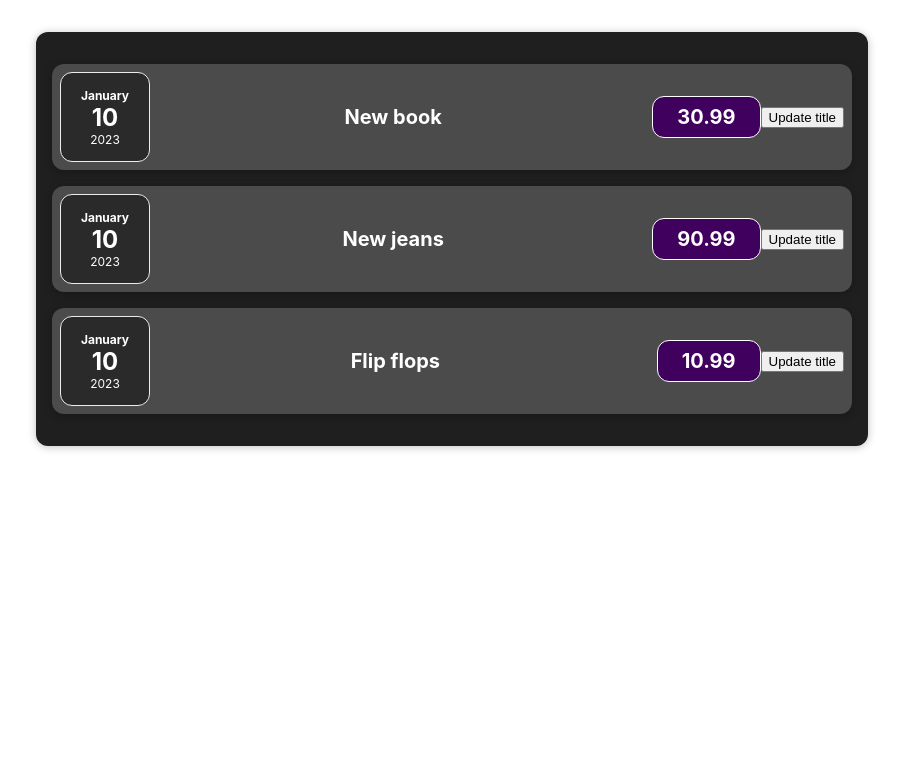
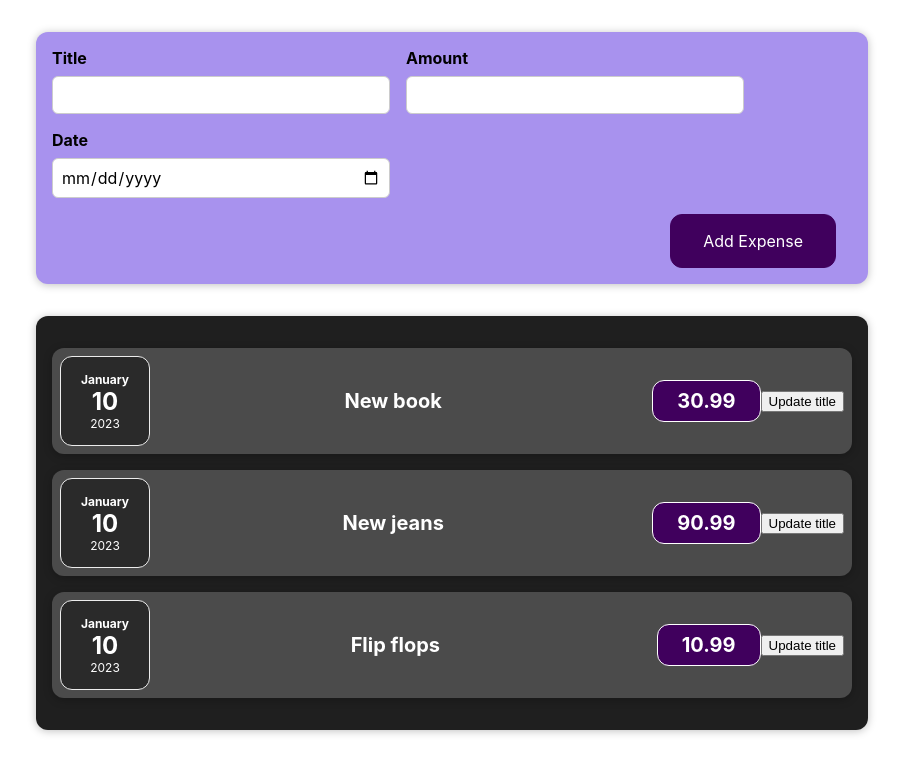
Before and after one commit to Paltser/react_project, a React (Create React App) app: page / in a window 1280 px wide. Shown: the top 774 px of the page, without its empty margins (188-1091 px from the left). Built offline with nearby package versions, Linux system fonts and the light colour scheme.

Commit message:
React ja vormitöötlus

```diff
--- a/src/App.js
+++ b/src/App.js
@@ -1,6 +1,6 @@
-import logo from './logo.svg';
 import './App.css';
 import Expenses from './components/Expenses/Expenses';
+import NewExpense from "./components/NewExpense/NewExpense";
 const App = () => {
     const expenses = [
         {
@@ -19,9 +19,15 @@
             price: 10.99,
         }
     ]
+
+    const addExpenseHandler = (expense) => {
+        console.log('In App.js')
+        console.log(expense)
+    }
     return (
         <div className="App">
-            <Expenses expenses={expenses} />
+            <NewExpense onAddExpense={addExpenseHandler}></NewExpense>
+            <Expenses expenses={expenses}></Expenses>
         </div>
     );
 }
--- /dev/null
+++ b/src/components/NewExpense/ExpenseForm.css
@@ -0,0 +1,26 @@
+.new-expense__controls {
+    display: flex;
+    flex-wrap: wrap;
+    gap: 1rem;
+    margin-bottom: 1rem;
+    text-align: left;
+}
+
+.new-expense__control label {
+    font-weight: bold;
+    margin-bottom: 0.5rem;
+    display: block;
+}
+
+.new-expense__control input {
+    font: inherit;
+    padding: 0.5rem;
+    border-radius: 6px;
+    border: 1px solid #ccc;
+    width: 20rem;
+    max-width: 100%;
+}
+
+.new-expense__actions {
+    text-align: right;
+}
--- /dev/null
+++ b/src/components/NewExpense/ExpenseForm.js
@@ -0,0 +1,53 @@
+import "./ExpenseForm.css";
+import React, {useState} from "react";
+
+const ExpenseForm = (props) => {
+    const [enteredTitle, setEnteredTitle] = useState('');
+    const [enteredAmount, setEnteredAmount] = useState('');
+    const [enteredDate, setEnteredDate] = useState('');
+    const titlechangeHandler = (event) => {
+        setEnteredTitle(event.target.value);
+    }
+    const amountchangeHandler = (event) => {
+        setEnteredAmount(event.target.value);
+    }
+    const datechangeHandler = (event) => {
+        setEnteredDate(event.target.value);
+    }
+    const submitHandler = (event) => {
+        event.preventDefault()
+        const expenseData = {
+            title: enteredTitle,
+            amount: enteredAmount,
+            date: new Date(enteredDate)
+        }
+        props.onSaveExpenseData(expenseData)
+        setEnteredTitle('')
+        setEnteredAmount('')
+        setEnteredDate('')
+
+    }
+    return (
+        <form onSubmit={submitHandler}>
+            <div className={'new-expense__controls'}>
+                <div className={'new-expense__control'}>
+                    <label>Title</label>
+                    <input type={'text'} onChange={titlechangeHandler} value={enteredTitle}/>
+                </div>
+                <div className={'new-expense__control'}>
+                    <label>Amount</label>
+                    <input type={'number'} min={'1'} step={'1'} onChange={amountchangeHandler} value={enteredAmount}/>
+                </div>
+                <div className={'new-expense__control'}>
+                    <label>Date</label>
+                    <input type={'date'} min={'2023-01-01'} max={'2025-12-31'} onChange={datechangeHandler}
+                           value={enteredDate}/>
+                </div>
+            </div>
+            <div className={'new-expense__actions'}>
+                <button type={'submit'}>Add Expense</button>
+            </div>
+        </form>
+    )
+}
+export default ExpenseForm;
--- /dev/null
+++ b/src/components/NewExpense/NewExpense.css
@@ -0,0 +1,38 @@
+.new-expense {
+    background-color: #a892ee;
+    padding: 1rem;
+    margin: 2rem auto;
+    width: 50rem;
+    max-width: 95%;
+    border-radius: 12px;
+    text-align: center;
+    box-shadow: 0 1px 8px rgba(0, 0, 0, 0.25);
+}
+
+.new-expense button {
+    font: inherit;
+    cursor: pointer;
+    padding: 1rem 2rem;
+    border: 1px solid #40005d;
+    background-color: #40005d;
+    color: white;
+    border-radius: 12px;
+    margin-right: 1rem;
+}
+
+.new-expense button:hover,
+.new-expense button:active {
+    background-color: #510674;
+    border-color: #510674;
+}
+
+.new-expense button.alternative {
+    color: #220131;
+    border-color: transparent;
+    background-color: transparent;
+}
+
+.new-expense button.alternative:hover,
+.new-expense button.alternative:active {
+    background-color: #ddb3f8;
+}
--- /dev/null
+++ b/src/components/NewExpense/NewExpense.js
@@ -0,0 +1,21 @@
+import React from 'react';
+import ExpenseForm from "./ExpenseForm";
+import "./NewExpense.css";
+
+const NewExpense = (props) => {
+    const saveExpenseDataHandler = (enteredExpenseData) => {
+        const expenseData = {
+            ...enteredExpenseData,
+            id: Math.random().toString()
+        }
+        props.onAddExpense(expenseData)
+    }
+
+    return (
+        <div className={'new-expense'}>
+            <ExpenseForm onSaveExpenseData={saveExpenseDataHandler}></ExpenseForm>
+        </div>
+    );
+}
+
+export default NewExpense;
```
